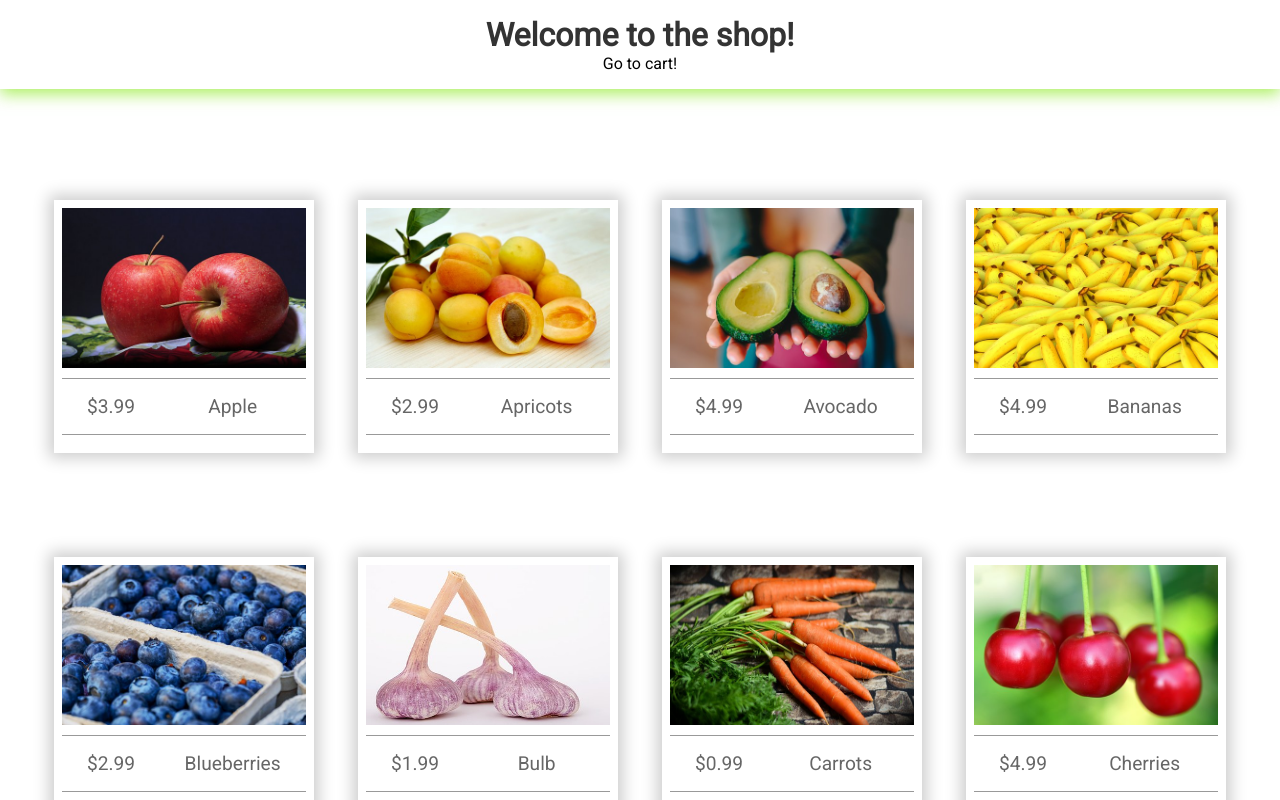
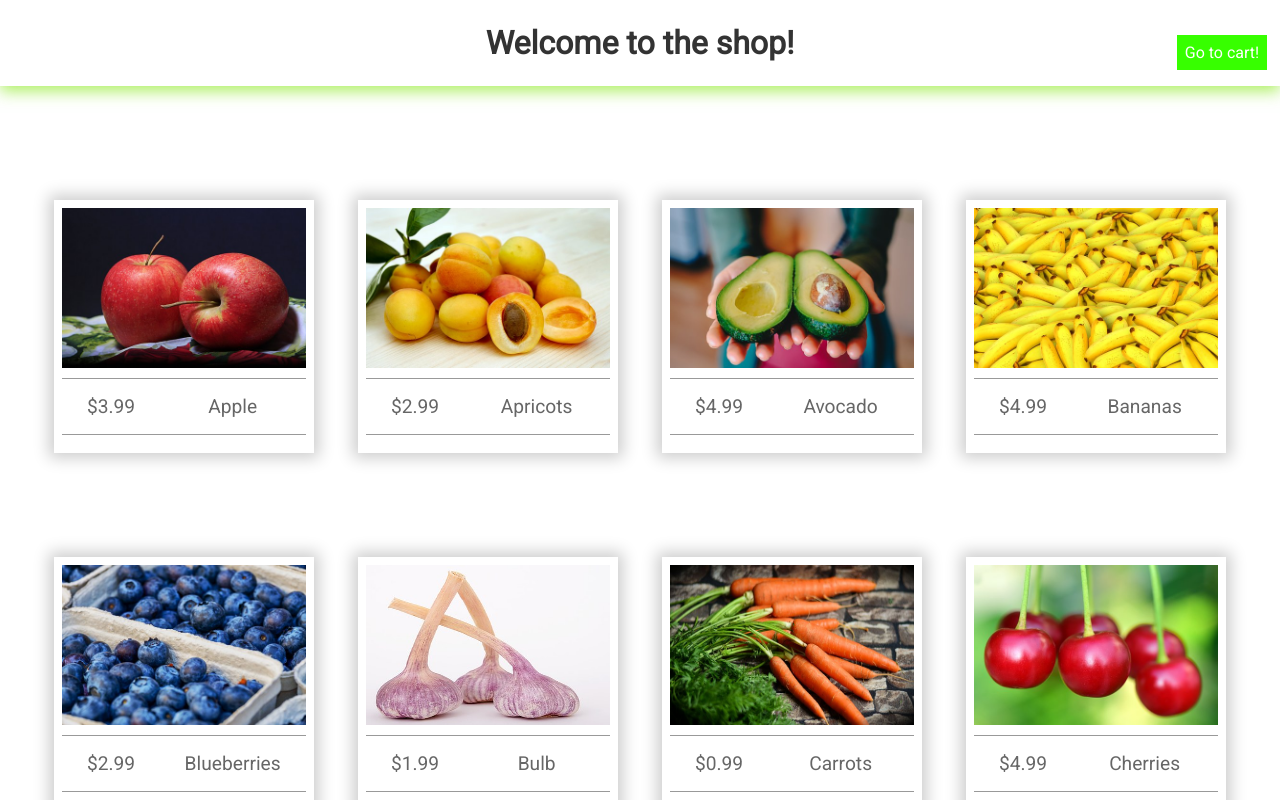
Before and after one commit to thierved/shopping_cart_react, a React (Create React App) app: page / in a window 1280 px wide. Shown: the top 800 px of the page. Built offline with nearby package versions, Linux system fonts and the light colour scheme.

Commit message:
styled the cart button

```diff
--- a/src/containers/Header.js
+++ b/src/containers/Header.js
@@ -7,7 +7,7 @@ const Header = () => {
     return (
         <div className="header">
             <h1>Welcome to the shop!</h1>
-            <NavLink to="/cart">Go to cart!</NavLink>
+            <NavLink to="/cart" className="cart-btn">Go to cart!</NavLink>
         </div>
     );
 }
--- a/src/index.css
+++ b/src/index.css
@@ -22,7 +22,7 @@ a {
     width: 100%;
     z-index: 100;
     background: #fff;
-    padding: 1rem 0;
+    padding: 1.5rem 0;
     box-shadow: 0px 5px 15px rgba(138, 233, 30, 0.712);
 }
 
@@ -32,6 +32,15 @@ a {
 
 .cart {
     margin-top: 10rem;
+}
+
+.cart-btn {
+    position: absolute;
+    right: .8rem;
+    bottom: 1rem;
+    padding: 0.5rem;
+    color: rgb(255, 255, 255);
+    background: rgb(55, 255, 0);
 }
 
 table {
```
